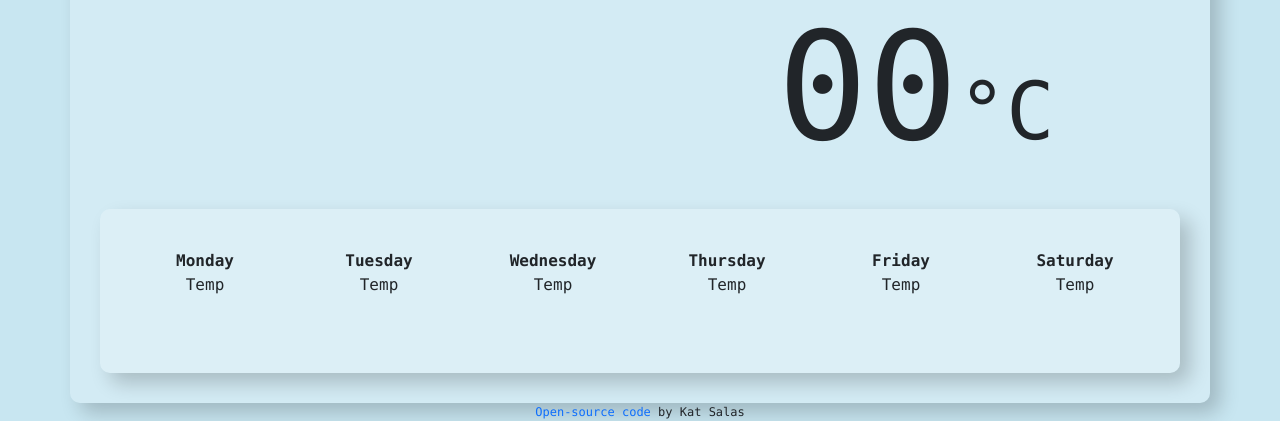
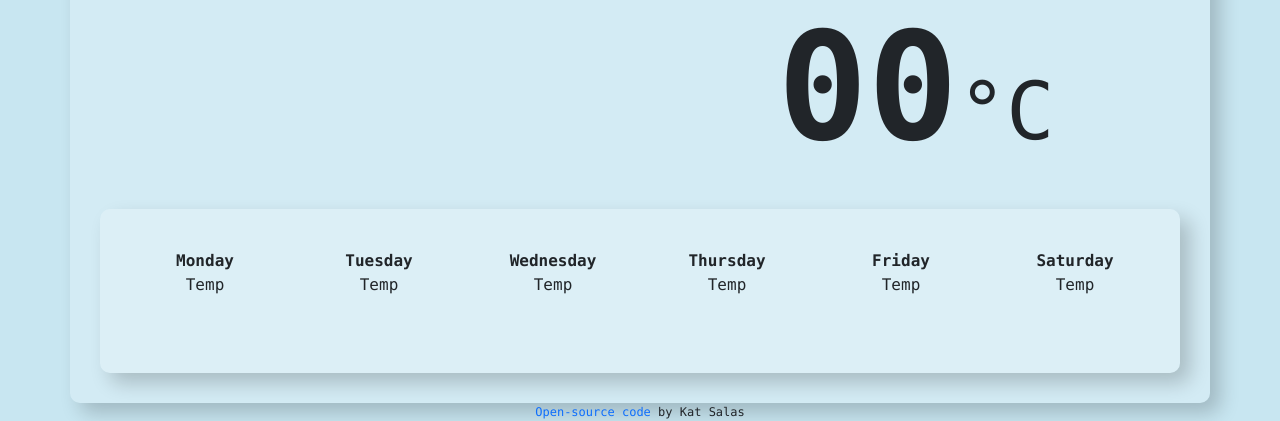
Before and after one commit to KatYokai/Kats-SheCodes-Plus-Project, a website built with Parcel: page index.html in a window 1280 px wide. Shown: the part 403-824 px from the top of the page. Built offline with nearby package versions, Linux system fonts and the light colour scheme; no server answers.

Commit message:
Change Main Temp number font weight to bold

```diff
--- a/index.html
+++ b/index.html
@@ -50,7 +50,7 @@
         <div class="col-6">
         <h2>
           <img id="mainImg" src="https://s3.amazonaws.com/shecodesio-production/uploads/files/000/092/531/original/sun_icon.png?1691437170" alt="">
-          <span id="temperature">00</span><span class="units">°C </span>
+          <span class="number" id="temperature">00</span><span class="units">°C </span>
         </div>
         </h2>
         </div>
--- a/src/styles.css
+++ b/src/styles.css
@@ -65,3 +65,6 @@ a {
 .units {
   font-size: 80px;
 }
+.number {
+  font-weight: bold;
+}
```
